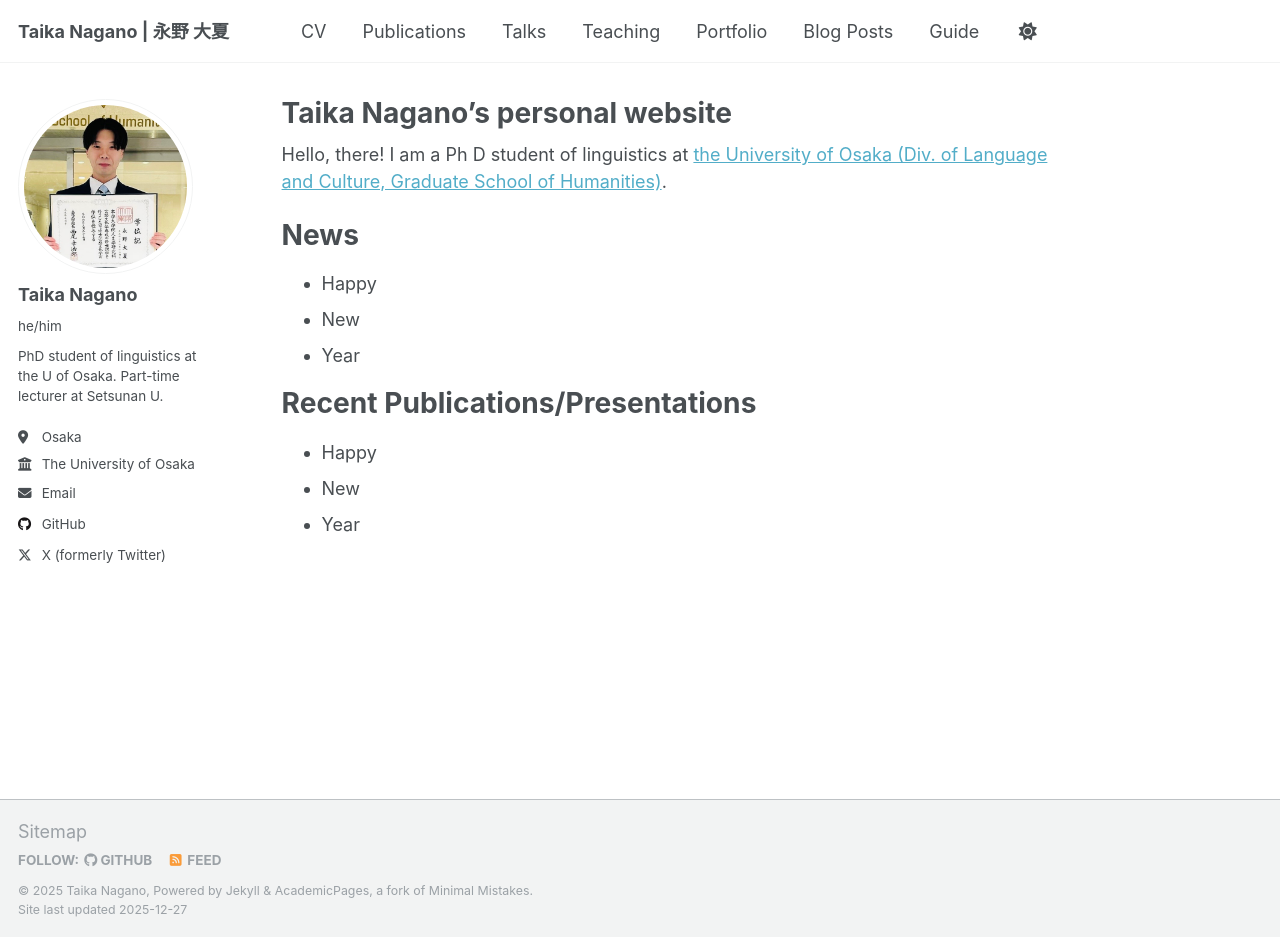
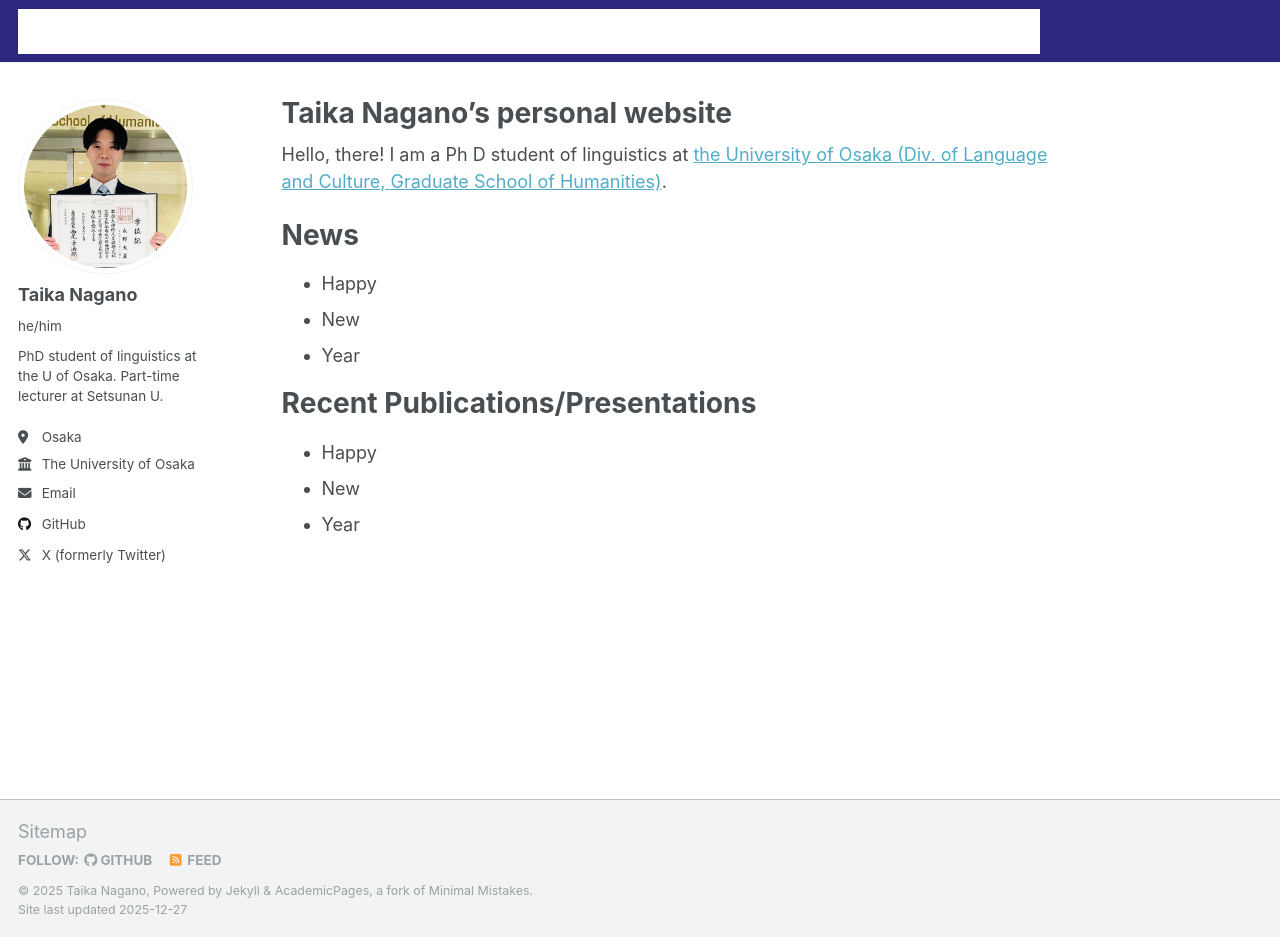
Before and after one commit to TaikaNagano/taikanagano.github.io, a Jekyll site: the page built from _pages/about.md, in a window 1280 px wide and 937 px high. Built offline with Jekyll 4.4.1, drawn with Linux system fonts in a browser that asks for light colours.

Commit message:
header
header updated

```diff
--- a/_sass/theme/_dark.scss
+++ b/_sass/theme/_dark.scss
@@ -46,8 +46,9 @@
     --global-link-color                 : #{$link};
     --global-link-color-hover           : #{$link-dark};
     --global-link-color-visited         : #{$link-light};
-    --global-masthead-link-color        : #{$text};
-    --global-masthead-link-color-hover  : #{$background-light};
+    --global-masthead-bg-color          : #2D287F;
+    --global-masthead-link-color        : #ffffff;
+    --global-masthead-link-color-hover  : #e5e7eb;
     --global-text-color                 : #{$text};
     --global-text-color-light           : #{$light-gray};
     --global-thead-color                : #{$background-lighter};
--- a/_sass/theme/_default.scss
+++ b/_sass/theme/_default.scss
@@ -39,8 +39,9 @@
     --global-link-color                 : #52adc8;
     --global-link-color-hover           : mix(#000, #2f7f93, 25%);
     --global-link-color-visited         : mix(#fff, #2f7f93, 25%);
-    --global-masthead-link-color        : #{$dark-gray};
-    --global-masthead-link-color-hover  : mix(#000, #{$gray}, 25%);
+    --global-masthead-link-color        : #ffffff;
+    --global-masthead-link-color-hover  : #e5e7eb;
+    --global-masthead-bg-color          : #2D287F;
     --global-text-color                 : #{$dark-gray};
     --global-text-color-light           : #{$light-gray};
     --global-thead-color                : #{$lighter-gray};
--- a/assets/css/main.scss
+++ b/assets/css/main.scss
@@ -41,3 +41,10 @@
     "vendor/font-awesome/brands",
     "vendor/magnific-popup/magnific-popup"
 ;
+
+/* Header background (uses theme variable) */
+.masthead,
+.masthead__inner-wrap,
+.greedy-nav {
+  background-color: var(--global-masthead-bg-color) !important;
+}
```
